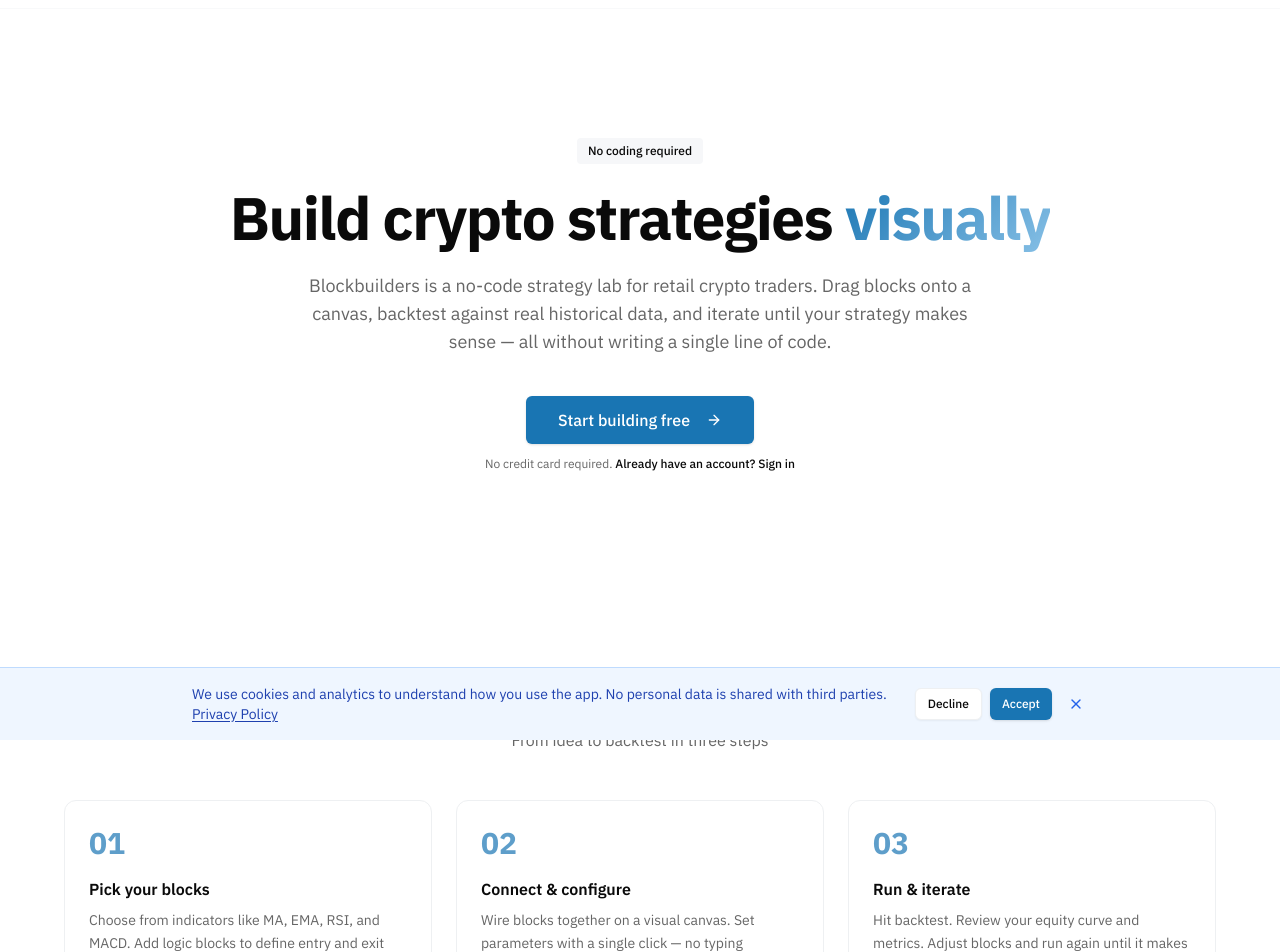
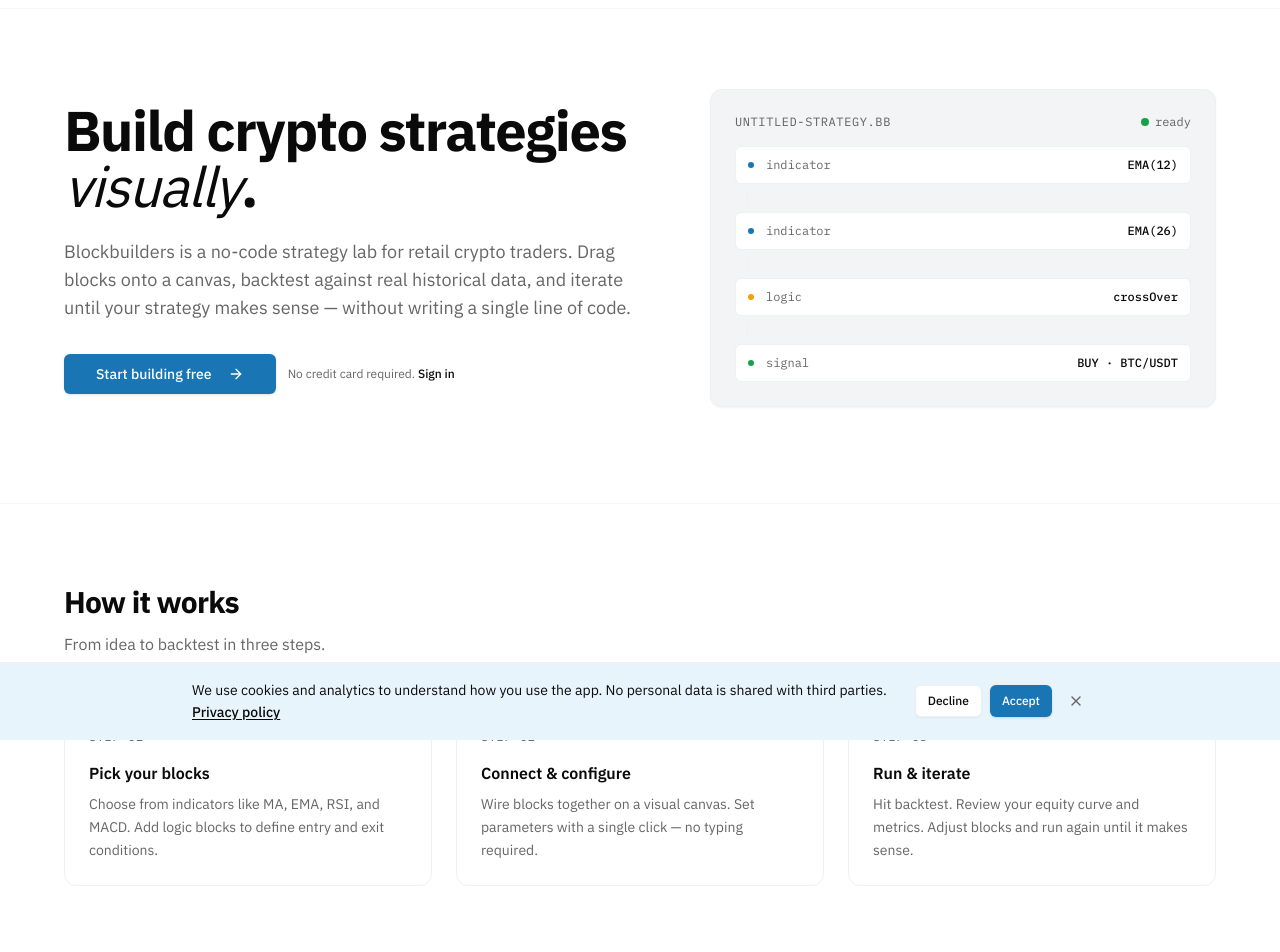
Before and after one commit to pierrickmartino/blockbuilders.tech.bmad, a Next.js app in the folder frontend/: page / in a window 1280 px wide. Shown: the part 60-1012 px from the top of the page. Built offline with nearby package versions, Linux system fonts and the light colour scheme; no server answers.

Commit message:
redesign phase 2

```diff
--- a/frontend/src/app/globals.css
+++ b/frontend/src/app/globals.css
@@ -34,7 +34,7 @@
     --secondary-foreground: 0 0% 4%;
     --muted: 220 23% 97%;
     --muted-foreground: 0 0% 40%;
-    --text-subtle: 0 0% 45%;
+    --text-subtle: 0 0% 38%;
     --accent: 220 23% 97%;
     --accent-foreground: 0 0% 4%;
 
--- /dev/null
+++ b/frontend/src/app/not-found.tsx
@@ -0,0 +1,62 @@
+import type { Metadata } from "next";
+import Link from "next/link";
+import { Blocks, ArrowRight } from "lucide-react";
+import { Button } from "@/components/ui/button";
+
+export const metadata: Metadata = {
+  title: "Page not found — Blockbuilders",
+  description: "The page you're looking for doesn't exist.",
+  robots: { index: false, follow: false },
+};
+
+export default function NotFound() {
+  return (
+    <div className="flex min-h-screen flex-col bg-background">
+      <header className="border-b border-border/60">
+        <div className="container mx-auto flex max-w-6xl items-center justify-between px-4 py-4 md:px-6">
+          <Link href="/" className="flex items-center gap-2.5">
+            <div className="flex h-9 w-9 items-center justify-center rounded-lg bg-primary text-primary-foreground">
+              <Blocks aria-hidden="true" className="h-5 w-5" />
+            </div>
+            <span className="text-base font-bold tracking-tight">Blockbuilders</span>
+          </Link>
+          <Button variant="ghost" size="sm" asChild>
+            <Link href="/login">Sign in</Link>
+          </Button>
+        </div>
+      </header>
+
+      <main className="flex flex-1 items-center justify-center px-4 py-20">
+        <div className="mx-auto max-w-xl text-center">
+          <p className="mb-4 font-mono text-sm uppercase tracking-wider text-subtle">
+            404 · Not found
+          </p>
+          <h1 className="mb-4 text-4xl font-bold leading-tight tracking-tight md:text-5xl">
+            That page doesn&apos;t exist.
+          </h1>
+          <p className="mb-10 text-base leading-relaxed text-muted-foreground md:text-lg">
+            The link you followed may be broken, or the page may have been moved.
+            From here you can head back to the home page or jump straight into the app.
+          </p>
+          <div className="flex flex-col items-center justify-center gap-3 sm:flex-row">
+            <Button size="lg" asChild>
+              <Link href="/">
+                Back to home
+                <ArrowRight aria-hidden="true" className="ml-2 h-4 w-4" />
+              </Link>
+            </Button>
+            <Button variant="outline" size="lg" asChild>
+              <Link href="/login">Sign in to your strategies</Link>
+            </Button>
+          </div>
+        </div>
+      </main>
+
+      <footer className="border-t border-border/60 px-4 py-8">
+        <div className="container mx-auto max-w-6xl text-center text-xs text-muted-foreground">
+          A no-code strategy lab for crypto traders.
+        </div>
+      </footer>
+    </div>
+  );
+}
--- a/frontend/src/app/page.tsx
+++ b/frontend/src/app/page.tsx
@@ -3,7 +3,6 @@
 import { redirect } from "next/navigation";
 import { Blocks, TrendingUp, Shield, BarChart2, Zap, ArrowRight } from "lucide-react";
 import { Button } from "@/components/ui/button";
-import { Badge } from "@/components/ui/badge";
 
 export const metadata: Metadata = {
   title: "Blockbuilders — Visual crypto strategy builder & backtester",
@@ -100,26 +99,17 @@
   }
 
   return (
-    <div className="relative min-h-screen overflow-hidden bg-background">
+    <div className="relative min-h-screen bg-background">
       {/* Skip to main content (keyboard/AT users) */}
       <a
         href="#main"
-        className="sr-only focus:not-sr-only focus:absolute focus:left-4 focus:top-4 focus:z-50 focus:rounded-md focus:bg-primary focus:px-4 focus:py-2 focus:text-sm focus:font-medium focus:text-primary-foreground focus:shadow-lg focus:outline-none focus:ring-2 focus:ring-ring"
+        className="sr-only focus:not-sr-only focus:absolute focus:left-4 focus:top-4 focus:z-50 focus:rounded-md focus:bg-primary focus:px-4 focus:py-2 focus:text-sm focus:font-medium focus:text-primary-foreground focus:shadow-lg focus:outline-none focus:ring-2 focus:ring-focus-ring"
       >
         Skip to main content
       </a>
 
-      {/* Background gradient blobs (decorative) */}
-      <div
-        aria-hidden="true"
-        className="pointer-events-none absolute inset-0 overflow-hidden"
-      >
-        <div className="absolute -left-1/3 -top-1/4 h-[700px] w-[700px] rounded-full bg-primary/8 blur-3xl" />
-        <div className="absolute -bottom-1/4 -right-1/4 h-[600px] w-[600px] rounded-full bg-primary/5 blur-3xl" />
-      </div>
-
       {/* ── Nav ── */}
-      <header className="relative z-10 border-b border-border/40 bg-background/80 backdrop-blur-sm">
+      <header className="border-b border-border/60 bg-background">
         <div className="container mx-auto flex max-w-6xl items-center justify-between px-4 py-4 md:px-6">
           <div className="flex items-center gap-2.5">
             <div className="flex h-9 w-9 items-center justify-center rounded-lg bg-primary text-primary-foreground">
@@ -139,29 +129,29 @@
       </header>
 
       <main id="main">
-        {/* ── Hero ── */}
+        {/* ── Hero — asymmetric on lg+, single-column on mobile ── */}
         <section
           aria-labelledby="hero-title"
-          className="relative z-10 px-4 pb-24 pt-24 md:pb-32 md:pt-32"
+          className="px-4 pb-20 pt-16 md:pb-24 md:pt-20"
         >
-          <div className="container mx-auto max-w-4xl text-center">
-            <Badge variant="secondary" className="mb-6 text-xs font-medium">
-              No coding required
-            </Badge>
+          <div className="container mx-auto max-w-6xl">
+            <div className="grid items-center gap-12 lg:grid-cols-[1.15fr_1fr] lg:gap-16">
+              <div>
                 <h1
                   id="hero-title"
-              className="mb-6 text-4xl font-bold leading-tight tracking-tight md:text-5xl lg:text-6xl"
+                  className="mb-6 text-4xl font-bold leading-[1.05] tracking-tight md:text-5xl lg:text-[3.5rem]"
                 >
                   Build crypto strategies{" "}
-              <span className="text-gradient-primary">visually</span>
+                  <em className="font-normal italic">visually</em>.
                 </h1>
-            <p className="mx-auto mb-10 max-w-2xl text-base leading-relaxed text-muted-foreground md:text-lg">
-              Blockbuilders is a no-code strategy lab for retail crypto traders. Drag
-              blocks onto a canvas, backtest against real historical data, and iterate
-              until your strategy makes sense — all without writing a single line of code.
+                <p className="mb-8 max-w-xl text-base leading-relaxed text-muted-foreground md:text-lg">
+                  Blockbuilders is a no-code strategy lab for retail crypto traders.
+                  Drag blocks onto a canvas, backtest against real historical data,
+                  and iterate until your strategy makes sense — without writing a
+                  single line of code.
                 </p>
-            <div className="flex flex-col items-center justify-center gap-3">
-              <Button size="lg" className="h-12 px-8 text-base" asChild>
+                <div className="flex flex-col items-start gap-3 sm:flex-row sm:items-center">
+                  <Button size="lg" asChild>
                     <Link href="/login?mode=signup">
                       Start building free
                       <ArrowRight aria-hidden="true" className="ml-2 h-4 w-4" />
@@ -173,9 +163,54 @@
                       href="/login"
                       className="font-medium text-foreground underline-offset-4 hover:underline"
                     >
-                  Already have an account? Sign in
+                      Sign in
                     </Link>
                   </p>
+                </div>
+              </div>
+
+              {/* Stylized canvas preview — illustrative, not interactive. */}
+              <div
+                aria-hidden="true"
+                className="hidden rounded-xl border border-border bg-surface-elevated p-6 shadow-sm lg:block"
+              >
+                <div className="mb-4 flex items-center justify-between">
+                  <span className="font-mono text-xs uppercase tracking-wider text-subtle">
+                    untitled-strategy.bb
+                  </span>
+                  <div className="flex items-center gap-1.5">
+                    <span className="h-2 w-2 rounded-full bg-success" />
+                    <span className="font-mono text-xs text-subtle">ready</span>
+                  </div>
+                </div>
+                <div className="space-y-2 font-mono text-xs">
+                  <div className="flex items-center gap-3 rounded-md border border-border bg-background px-3 py-2.5">
+                    <span className="h-1.5 w-1.5 rounded-full bg-info" />
+                    <span className="text-muted-foreground">indicator</span>
+                    <span className="ml-auto font-medium text-foreground">EMA(12)</span>
+                  </div>
+                  <div className="ml-3 h-3 border-l border-border" />
+                  <div className="flex items-center gap-3 rounded-md border border-border bg-background px-3 py-2.5">
+                    <span className="h-1.5 w-1.5 rounded-full bg-info" />
+                    <span className="text-muted-foreground">indicator</span>
+                    <span className="ml-auto font-medium text-foreground">EMA(26)</span>
+                  </div>
+                  <div className="ml-3 h-3 border-l border-border" />
+                  <div className="flex items-center gap-3 rounded-md border border-border bg-background px-3 py-2.5">
+                    <span className="h-1.5 w-1.5 rounded-full bg-warning" />
+                    <span className="text-muted-foreground">logic</span>
+                    <span className="ml-auto font-medium text-foreground">crossOver</span>
+                  </div>
+                  <div className="ml-3 h-3 border-l border-border" />
+                  <div className="flex items-center gap-3 rounded-md border border-border bg-background px-3 py-2.5">
+                    <span className="h-1.5 w-1.5 rounded-full bg-success" />
+                    <span className="text-muted-foreground">signal</span>
+                    <span className="ml-auto font-medium text-foreground">
+                      BUY · BTC/USDT
+                    </span>
+                  </div>
+                </div>
+              </div>
             </div>
           </div>
         </section>
@@ -183,10 +218,10 @@
         {/* ── How it works ── */}
         <section
           aria-labelledby="how-it-works-title"
-          className="relative z-10 px-4 py-20"
+          className="border-t border-border/60 px-4 py-20"
         >
           <div className="container mx-auto max-w-6xl">
-            <div className="mb-12 text-center">
+            <div className="mb-12 max-w-2xl">
               <h2
                 id="how-it-works-title"
                 className="mb-3 text-2xl font-bold tracking-tight md:text-3xl"
@@ -194,7 +229,7 @@
                 How it works
               </h2>
               <p className="text-sm text-muted-foreground md:text-base">
-                From idea to backtest in three steps
+                From idea to backtest in three steps.
               </p>
             </div>
 
@@ -206,9 +241,9 @@
                 >
                   <div
                     aria-hidden="true"
-                    className="mb-4 text-3xl font-bold text-primary/70"
+                    className="mb-4 font-mono text-xs uppercase tracking-wider text-subtle"
                   >
-                    {step.number}
+                    Step {step.number}
                   </div>
                   <h3 className="mb-2 text-base font-semibold">
                     <span className="sr-only">Step {step.number}: </span>
@@ -226,10 +261,10 @@
         {/* ── Features ── */}
         <section
           aria-labelledby="features-title"
-          className="relative z-10 px-4 py-24"
+          className="border-t border-border/60 px-4 py-24"
         >
           <div className="container mx-auto max-w-6xl">
-            <div className="mb-14 text-center">
+            <div className="mb-14 max-w-2xl">
               <h2
                 id="features-title"
                 className="mb-3 text-3xl font-bold tracking-tight md:text-4xl"
@@ -237,7 +272,7 @@
                 Everything you need to test your ideas
               </h2>
               <p className="text-sm text-muted-foreground md:text-base">
-                Built for traders who think visually, not programmatically
+                Built for traders who think visually, not programmatically.
               </p>
             </div>
 
@@ -245,9 +280,9 @@
               {features.map((feature) => (
                 <li
                   key={feature.title}
-                  className="rounded-xl border border-border bg-card p-6 transition-colors hover:border-primary/30 hover:bg-accent/30"
+                  className="rounded-xl border border-border bg-card p-6 transition-colors hover:border-foreground/20 hover:bg-accent"
                 >
-                  <div className="mb-4 flex h-10 w-10 items-center justify-center rounded-lg bg-primary/10">
+                  <div className="mb-4 flex h-10 w-10 items-center justify-center rounded-lg bg-info-soft">
                     <feature.icon aria-hidden="true" className="h-5 w-5 text-primary" />
                   </div>
                   <h3 className="mb-2 text-sm font-semibold">{feature.title}</h3>
@@ -263,10 +298,10 @@
         {/* ── CTA ── */}
         <section
           aria-labelledby="cta-title"
-          className="relative z-10 px-4 pb-24 pt-12"
+          className="border-t border-border/60 px-4 pb-24 pt-12"
         >
           <div className="container mx-auto max-w-2xl text-center">
-            <div className="rounded-2xl border border-primary/20 bg-primary/5 px-8 py-12">
+            <div className="rounded-2xl border border-border bg-surface-elevated px-8 py-12">
               <h2
                 id="cta-title"
                 className="mb-4 text-2xl font-bold tracking-tight md:text-3xl"
@@ -277,7 +312,7 @@
                 Validate your ideas against years of real historical data before
                 putting real money on the line.
               </p>
-              <Button size="lg" className="h-12 px-8 text-base" asChild>
+              <Button size="lg" asChild>
                 <Link href="/login?mode=signup">
                   Get started — it&apos;s free
                   <ArrowRight aria-hidden="true" className="ml-2 h-4 w-4" />
@@ -289,7 +324,7 @@
       </main>
 
       {/* ── Footer ── */}
-      <footer className="relative z-10 border-t border-border/40 px-4 py-8">
+      <footer className="border-t border-border/60 px-4 py-8">
         <div className="container mx-auto flex max-w-6xl flex-col items-center justify-between gap-4 sm:flex-row">
           <div className="flex items-center gap-2">
             <div className="flex h-7 w-7 items-center justify-center rounded-md bg-primary text-primary-foreground">
--- a/frontend/src/components/ConsentBanner.tsx
+++ b/frontend/src/components/ConsentBanner.tsx
@@ -2,24 +2,50 @@
 
 import { useState, useEffect, useRef, useCallback } from "react";
 import Link from "next/link";
+import { usePathname } from "next/navigation";
 import { getConsent, setConsent } from "@/lib/analytics";
 import { Button } from "@/components/ui/button";
 import { X } from "lucide-react";
 
 type BannerState = "hidden" | "entering" | "visible" | "confirmed" | "exiting";
 
+/**
+ * Routes where the consent banner must NOT render.
+ *
+ * Auth and share routes have their own primary actions (sign in, accept share,
+ * etc.); a fixed bottom banner overlapping those CTAs measurably hurts the
+ * funnel. We suppress on prefix match so nested auth/share pages inherit the
+ * suppression automatically.
+ */
+const SUPPRESSED_PREFIXES = [
+  "/login",
+  "/forgot-password",
+  "/reset-password",
+  "/auth",
+  "/share",
+] as const;
+
+function isSuppressedRoute(pathname: string | null): boolean {
+  if (!pathname) return false;
+  return SUPPRESSED_PREFIXES.some((prefix) => pathname.startsWith(prefix));
+}
+
 export function ConsentBanner() {
+  const pathname = usePathname();
   const [state, setState] = useState<BannerState>("hidden");
   const [confirmMsg, setConfirmMsg] = useState("");
   const bannerRef = useRef<HTMLDivElement>(null);
 
+  const suppressed = isSuppressedRoute(pathname);
+
   useEffect(() => {
+    if (suppressed) return;
     if (getConsent() === null) {
       // Small delay so mount animation plays
       const id = requestAnimationFrame(() => setState("entering"));
       return () => cancelAnimationFrame(id);
     }
-  }, []);
+  }, [suppressed]);
 
   useEffect(() => {
     if (state === "entering") {
@@ -60,7 +86,7 @@
     if (e.key === "Escape") handleDismiss();
   };
 
-  if (state === "hidden") return null;
+  if (suppressed || state === "hidden") return null;
 
   const isInteractive = state === "entering" || state === "visible";
 
@@ -74,16 +100,16 @@
       onTransitionEnd={() => {
         if (state === "exiting") setState("hidden");
       }}
-      className={`fixed inset-x-0 bottom-0 z-50 border-t border-blue-200 bg-blue-50 p-4 outline-none transition-transform duration-200 ease-out dark:border-blue-800 dark:bg-blue-950 motion-reduce:transition-none ${
+      className={`fixed inset-x-0 bottom-0 z-50 border-t border-border bg-info-soft px-4 py-3 outline-none transition-transform duration-200 ease-out sm:py-4 motion-reduce:transition-none ${
         state === "entering" || state === "exiting"
           ? "translate-y-full"
           : "translate-y-0"
       }`}
     >
-      <div className="mx-auto flex max-w-4xl flex-col items-center gap-3 sm:flex-row sm:justify-between">
+      <div className="mx-auto flex max-w-4xl flex-col gap-2 sm:flex-row sm:items-center sm:justify-between sm:gap-4">
         {state === "confirmed" ? (
           <p
-            className="text-sm font-medium text-blue-800 dark:text-blue-200"
+            className="text-sm font-medium text-foreground"
             role="status"
             aria-live="polite"
           >
@@ -91,14 +117,14 @@
           </p>
         ) : (
           <>
-            <p className="text-sm text-blue-800 dark:text-blue-200">
+            <p className="text-sm leading-relaxed text-foreground">
               We use cookies and analytics to understand how you use the app. No
               personal data is shared with third parties.{" "}
               <Link
                 href="/privacy"
-                className="underline underline-offset-2 hover:text-blue-900 dark:hover:text-blue-100"
+                className="font-medium text-foreground underline underline-offset-2 hover:no-underline"
               >
-                Privacy Policy
+                Privacy policy
               </Link>
             </p>
             <div className="flex shrink-0 items-center gap-2">
@@ -110,18 +136,14 @@
               >
                 Decline
               </Button>
-              <Button
-                size="sm"
-                onClick={handleAccept}
-                disabled={!isInteractive}
-              >
+              <Button size="sm" onClick={handleAccept} disabled={!isInteractive}>
                 Accept
               </Button>
               <button
                 type="button"
                 onClick={handleDismiss}
                 aria-label="Dismiss, decide later"
-                className="ml-1 rounded-md p-1 text-blue-600 transition-colors hover:bg-blue-100 hover:text-blue-800 focus-visible:ring-1 focus-visible:ring-ring dark:text-blue-300 dark:hover:bg-blue-900 dark:hover:text-blue-100"
+                className="ml-1 rounded-md p-1 text-muted-foreground transition-colors hover:bg-accent hover:text-foreground focus-visible:outline-none focus-visible:ring-2 focus-visible:ring-focus-ring"
               >
                 <X className="h-4 w-4" />
               </button>
```
Also changed, not shown: frontend/src/app/login/page.tsx (+19 -11 lines), 2 other files (tests, documents, lock files or other folders). Lines whose indentation alone changed are shown as unchanged.
